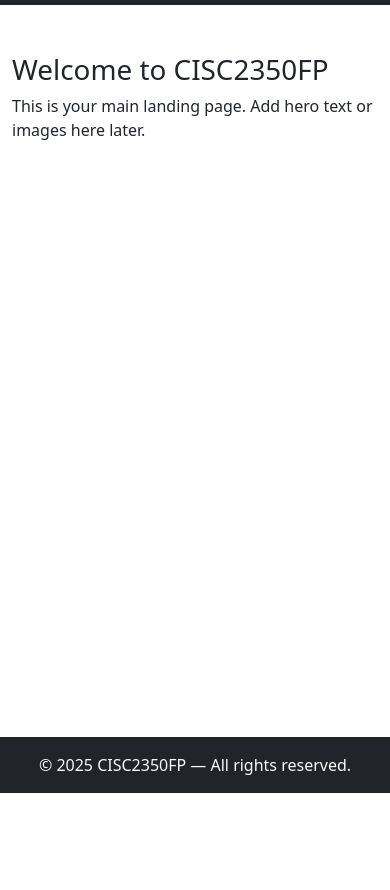
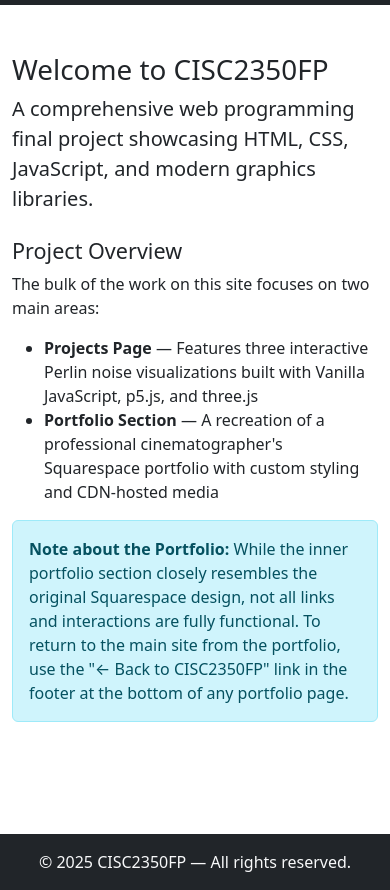
Before and after one commit to remidev/CISC2350FP, a website: page index.html in a window 390 px wide. Shown: the part 51-941 px from the top of the page. Before the commit the page ends 844 px from the top, so only its background shows below. Drawn offline with nearby package versions, Linux system fonts and the light colour scheme.

Commit message:
Update home page with project overview and add mobile interaction notes to README

```diff
--- a/index.html
+++ b/index.html
@@ -34,7 +34,20 @@
   <!-- Main -->
   <main class="container py-5">
     <h1>Welcome to CISC2350FP</h1>
-    <p>This is your main landing page. Add hero text or images here later.</p>
+    <p class="lead">A comprehensive web programming final project showcasing HTML, CSS, JavaScript, and modern graphics libraries.</p>
+
+    <div class="mt-4">
+      <h2 class="h4">Project Overview</h2>
+      <p>The bulk of the work on this site focuses on two main areas:</p>
+      <ul>
+        <li><strong>Projects Page</strong> — Features three interactive Perlin noise visualizations built with Vanilla JavaScript, p5.js, and three.js</li>
+        <li><strong>Portfolio Section</strong> — A recreation of a professional cinematographer's Squarespace portfolio with custom styling and CDN-hosted media</li>
+      </ul>
+
+      <div class="alert alert-info mt-3" role="alert">
+        <strong>Note about the Portfolio:</strong> While the inner portfolio section closely resembles the original Squarespace design, not all links and interactions are fully functional. To return to the main site from the portfolio, use the "← Back to CISC2350FP" link in the footer at the bottom of any portfolio page.
+      </div>
+    </div>
   </main>
 
   <!-- Footer -->
```
Also changed, not shown: README.md.
